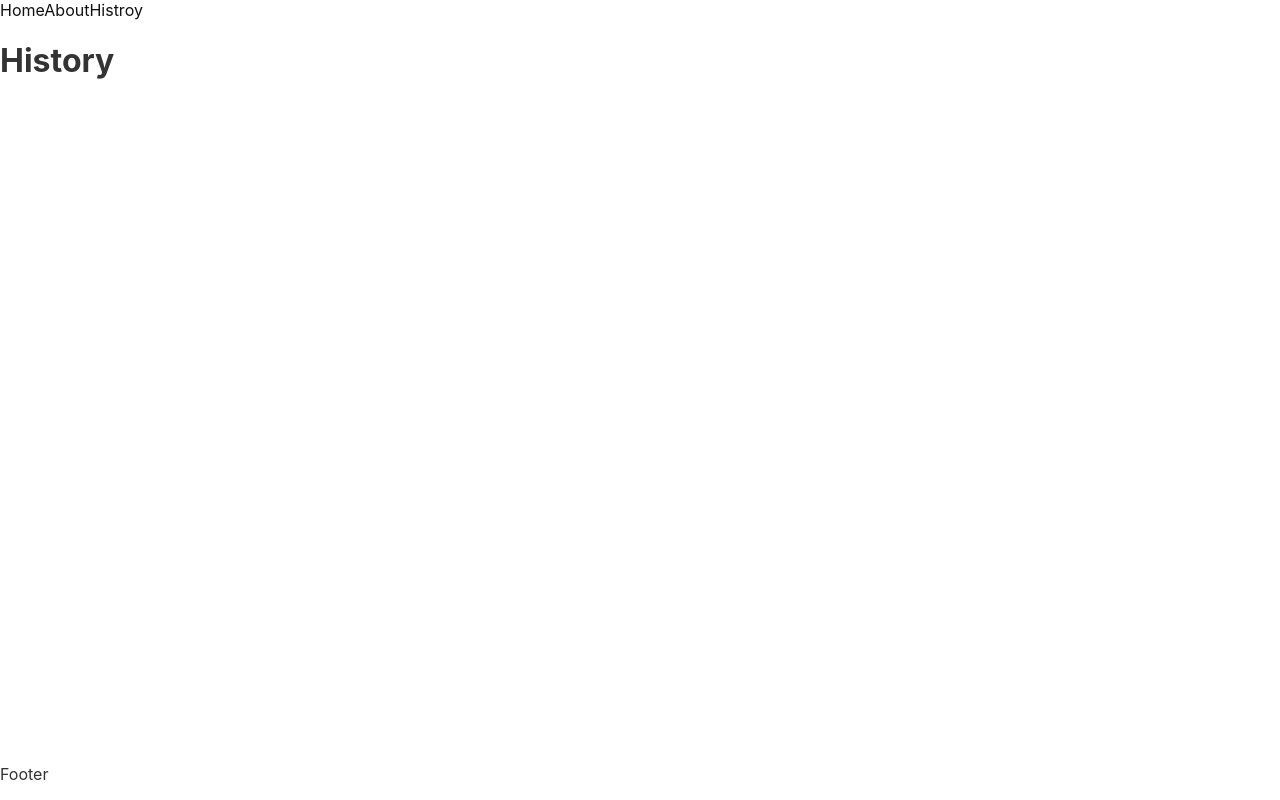
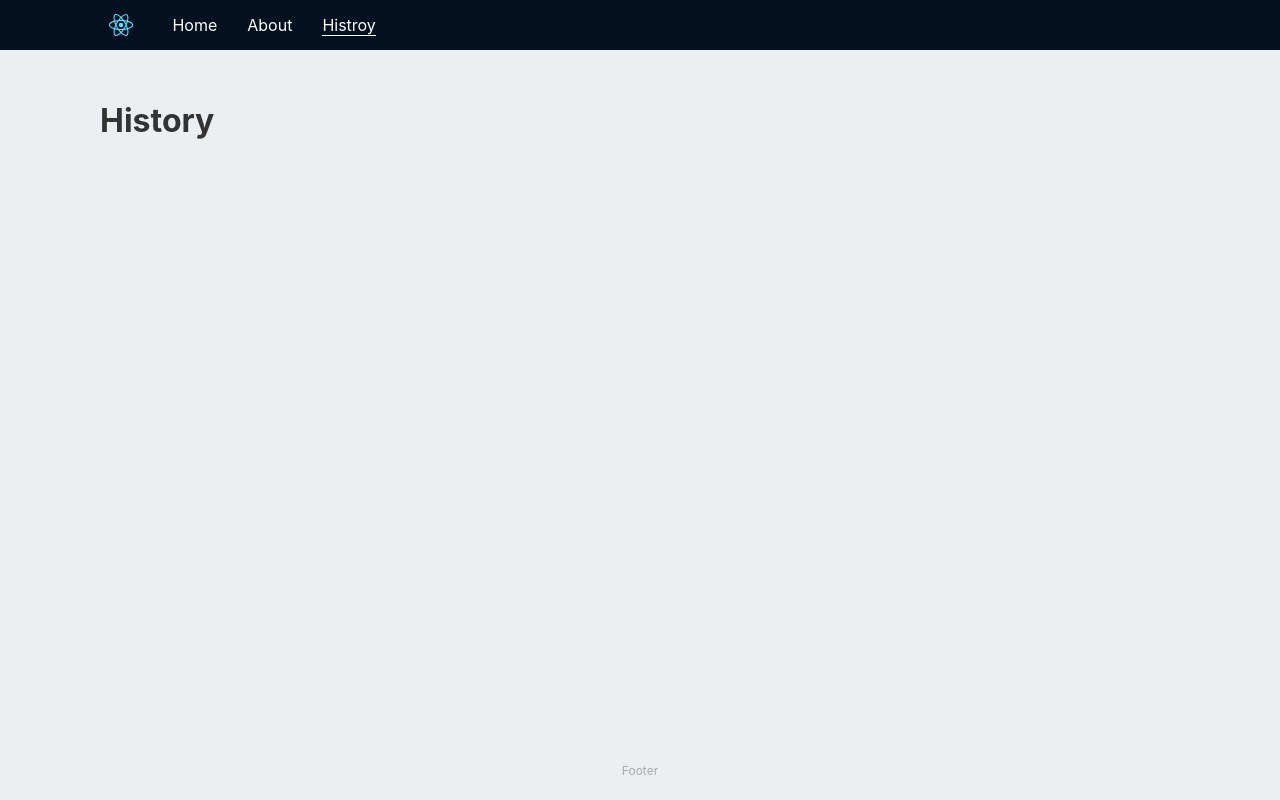
Before and after one commit to Gy-coder/react-epic, a React (Create React App) app: page /histroy in a window 1280 px wide. Built offline with nearby package versions, Linux system fonts and the light colour scheme.

Commit message:
完成css

```diff
--- a/package.json
+++ b/package.json
@@ -9,10 +9,12 @@
     "@types/jest": "^26.0.15",
     "@types/node": "^12.0.0",
     "@types/react-dom": "^17.0.0",
+    "@types/styled-components": "^5.1.11",
     "react": "^17.0.2",
     "react-dom": "^17.0.2",
     "react-router-dom": "^5.2.0",
     "react-scripts": "4.0.3",
+    "styled-components": "^5.3.0",
     "typescript": "^4.1.2",
     "web-vitals": "^1.0.1"
   },
--- a/src/App.css
+++ b/src/App.css
@@ -4,6 +4,7 @@ body {
     "Ubuntu", "Cantarell", "Fira Sans", "Droid Sans", "Helvetica Neue",
     sans-serif;
   color: #333;
+  background-color: #eceff2;
   -webkit-font-smoothing: antialiased;
   -moz-osx-font-smoothing: grayscale;
 }
@@ -21,4 +22,5 @@ a {
 
 main {
   flex-grow: 1;
+  padding: 30px 100px;
 }
--- a/src/App.tsx
+++ b/src/App.tsx
@@ -17,8 +17,8 @@ function App() {
         <Suspense fallback={<Loading />}>
           <Switch>
             <Route path="/" component={Home} exact />
-            <Route path="/about" component={About} />
-            <Route path="/histroy" component={History} />
+            <Route path="/about" component={About} exact />
+            <Route path="/histroy" component={History} exact />
           </Switch>
         </Suspense>
       </main>
--- a/src/components/Footer.tsx
+++ b/src/components/Footer.tsx
@@ -1,10 +1,18 @@
 import React from "react";
+import styled from "styled-components";
+
+const StyledFooter = styled.footer`
+  padding: 10px 100px;
+  text-align: center;
+  font-size: 12px;
+  color: #aaa;
+`;
 
 const Footer: React.FC = () => {
   return (
-    <footer>
+    <StyledFooter>
       <p>Footer</p>
-    </footer>
+    </StyledFooter>
   );
 };
 
--- a/src/components/Header.tsx
+++ b/src/components/Header.tsx
@@ -1,16 +1,44 @@
 import React from "react";
 import { NavLink } from "react-router-dom";
 import Logo from "../logo.svg";
+import style from "styled-components";
+import styled from "styled-components";
+
+const StyledHeader = style.header`
+  background-color: #02101f;
+  padding: 10px 100px;
+  display: flex;
+  align-items: center;
+`;
+
+const StyledImg = style.img`
+  height: 30px;
+`;
+
+const StyleNavLink = styled(NavLink)`
+  color: #fff;
+  margin-left: 30px;
+  &.active {
+    border-bottom: 1px solid #fff;
+  }
+`;
 
 const Header: React.FC = () => {
   return (
-    <header>
+    <StyledHeader>
+      <StyledImg src={Logo} />
       <nav>
-        <NavLink to="/">Home</NavLink>
-        <NavLink to="/about">About</NavLink>
-        <NavLink to="/histroy">Histroy</NavLink>
+        <StyleNavLink to="/" exact>
+          Home
+        </StyleNavLink>
+        <StyleNavLink to="/about" exact>
+          About
+        </StyleNavLink>
+        <StyleNavLink to="/histroy" exact>
+          Histroy
+        </StyleNavLink>
       </nav>
-    </header>
+    </StyledHeader>
   );
 };
 
```
Also changed, not shown: 1 other file (tests, documents, lock files or other folders).
